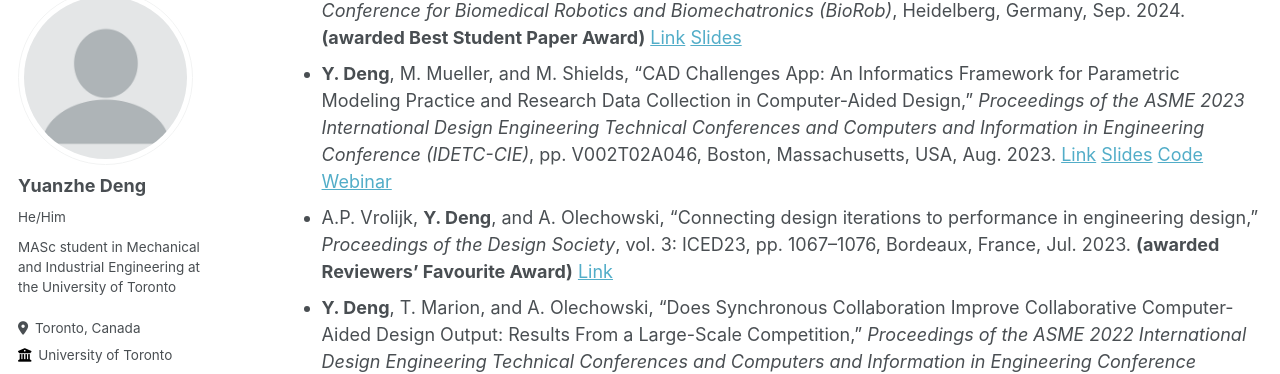
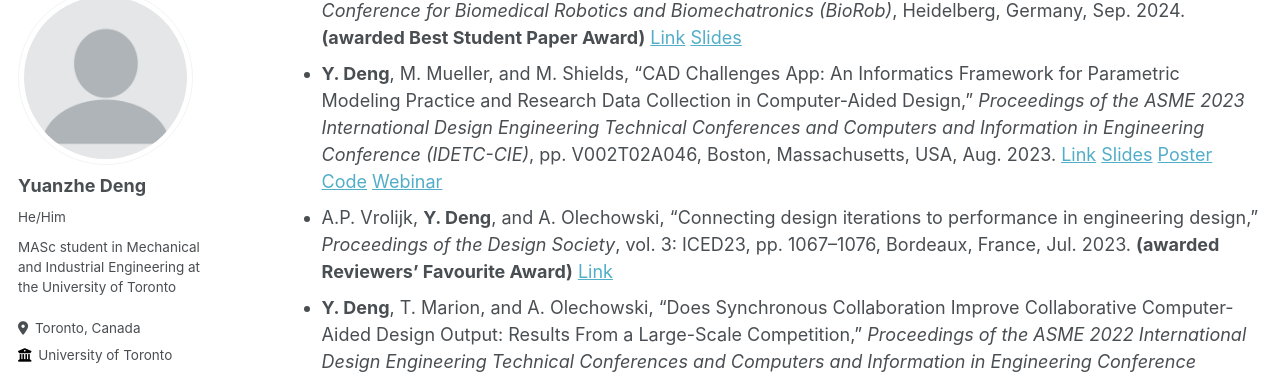
Before and after one commit to Felix-Deng/Felix-Deng.github.io, a Jekyll site: the page built from _pages/publications.md, in a window 1280 px wide and 900 px high, scrolled down 462 px. Shown: the part 116-490 px from the top of the window. Built offline with Jekyll 4.4.1, drawn with Linux system fonts in a browser that asks for light colours; some web fonts are replaced.

Commit message:
Update publication

```diff
--- a/_pages/publications.md
+++ b/_pages/publications.md
@@ -12,7 +12,7 @@ author_profile: true
 
 ## Refereed Conference Proceedings
 - <b>Y. Deng</b>, M. Roshanfar, H. Mayer, C. He, J. Drake, T. Looi, and E. Diller, "Towards Bimanual Operation of Magnetically Actuated Surgical Instruments," <i>Proceedings of the 2024 10th IEEE RAS/EMBS International Conference for Biomedical Robotics and Biomechatronics (BioRob)</i>, Heidelberg, Germany, Sep. 2024. <b>(awarded Best Student Paper Award)</b>  [Link](https://doi.org/10.1109/BioRob60516.2024.10719793) [Slides](/files/biorob24.pdf)
-- <b>Y. Deng</b>, M. Mueller, and M. Shields, "CAD Challenges App: An Informatics Framework for Parametric Modeling Practice and Research Data Collection in Computer-Aided Design," <i>Proceedings of the ASME 2023 International Design Engineering Technical Conferences and Computers and Information in Engineering Conference (IDETC-CIE)</i>, pp. V002T02A046, Boston, Massachusetts, USA, Aug. 2023. [Link](https://doi.org/10.1115/DETC2023-114927) [Slides](/files/idetc23.pdf) [Code](https://github.com/PTC-Education/cad-learner) [Webinar](https://learn.onshape.com/learn/video/hone-your-onshape-skills-with-cad-challenges-app)
+- <b>Y. Deng</b>, M. Mueller, and M. Shields, "CAD Challenges App: An Informatics Framework for Parametric Modeling Practice and Research Data Collection in Computer-Aided Design," <i>Proceedings of the ASME 2023 International Design Engineering Technical Conferences and Computers and Information in Engineering Conference (IDETC-CIE)</i>, pp. V002T02A046, Boston, Massachusetts, USA, Aug. 2023. [Link](https://doi.org/10.1115/DETC2023-114927) [Slides](/files/idetc23.pdf) [Poster](/files/onshape23.pdf) [Code](https://github.com/PTC-Education/cad-learner) [Webinar](https://learn.onshape.com/learn/video/hone-your-onshape-skills-with-cad-challenges-app)
 - A.P. Vrolijk, <b>Y. Deng</b>, and A. Olechowski, "Connecting design iterations to performance in engineering design," <i>Proceedings of the Design Society</i>, vol. 3: ICED23, pp. 1067–1076, Bordeaux, France, Jul. 2023. <b>(awarded Reviewers' Favourite Award)</b> [Link](https://doi.org/10.1017/pds.2023.107)
 - <b>Y. Deng</b>, T. Marion, and A. Olechowski, "Does Synchronous Collaboration Improve Collaborative Computer-Aided Design Output: Results From a Large-Scale Competition," <i>Proceedings of the ASME 2022 International Design Engineering Technical Conferences and Computers and Information in Engineering Conference (IDETC-CIE)</i>, pp. V006T06A026, St. Louis, Missouri, USA, Aug. 2022. [Link](https://doi.org/10.1115/DETC2022-89731) [Slides](/files/idetc22.pdf)
 - A. Olechowski, <b>Y. Deng</b>, E. DaMaren, I. Verner, U. Rosen, and M. Mueller, "All’s not Fair in CAD: An Investigation of Equity of Contributions to Collaborative Cloud-based Design Projects," <i>CAD'22 Proceedings</i>, pp. 179 - 183, Beijing, China, Jun. 2022. [Link](https://doi.org/10.14733/cadconfP.2022.179-183)
```
Also changed, not shown: 1 other file.
